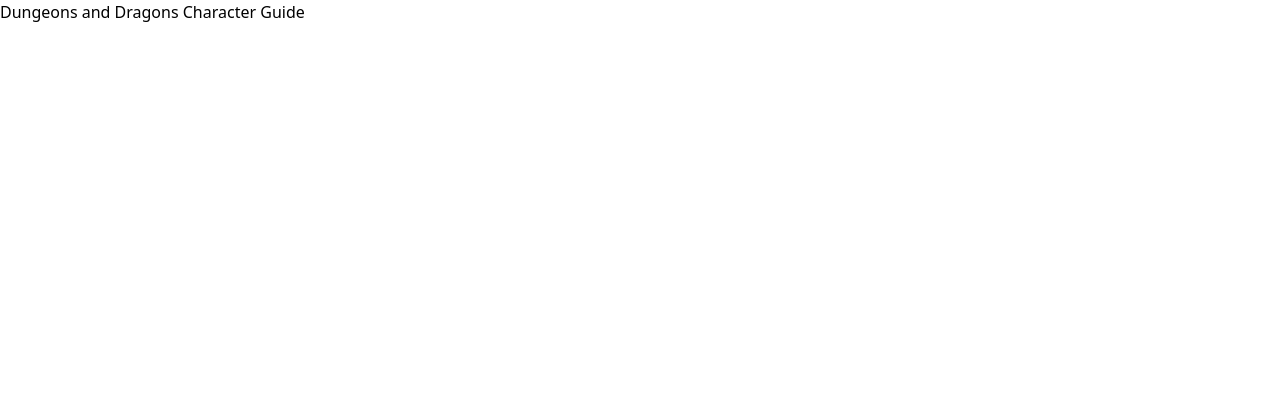
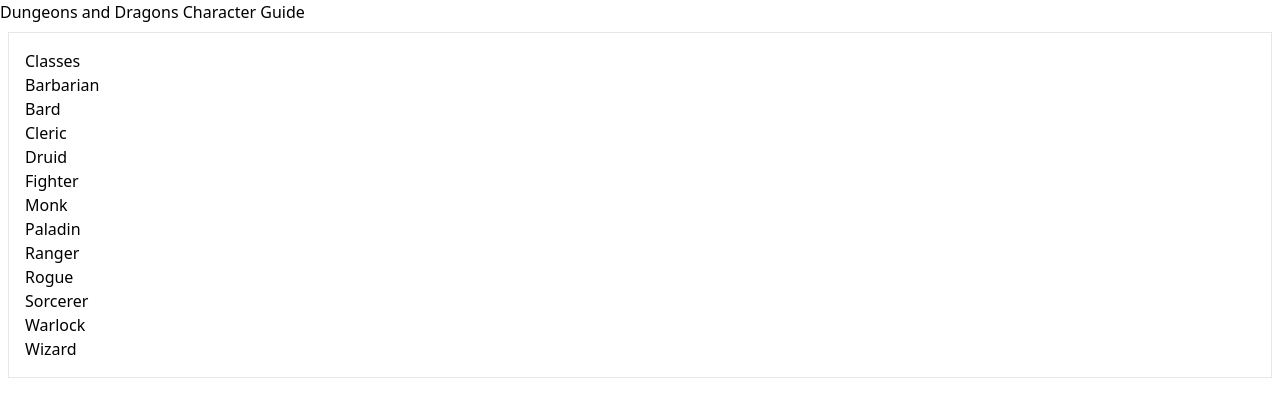
Before and after one commit to bryndsey/dnd-app, a React (Vite) app: page / in a window 1280 px wide. Shown: the top 394 px of the page. Built offline with nearby package versions, Linux system fonts and the light colour scheme.

Commit message:
Add basic UI with mocked data

```diff
--- a/src/App.tsx
+++ b/src/App.tsx
@@ -1,7 +1,12 @@
+import { ClassListSection } from "./features/class/ClassList";
+
 function App() {
   return (
     <>
       <h1>Dungeons and Dragons Character Guide</h1>
+      <div className="p-4 border m-2">
+        <ClassListSection />
+      </div>
     </>
   );
 }
--- /dev/null
+++ b/src/features/class/ClassList.tsx
@@ -0,0 +1,33 @@
+const mockClasses = [
+  "Barbarian",
+  "Bard",
+  "Cleric",
+  "Druid",
+  "Fighter",
+  "Monk",
+  "Paladin",
+  "Ranger",
+  "Rogue",
+  "Sorcerer",
+  "Warlock",
+  "Wizard",
+];
+
+export function ClassListSection() {
+  return (
+    <>
+      <h2>Classes</h2>
+      <ClassList />
+    </>
+  );
+}
+
+export function ClassList() {
+  return (
+    <ul>
+      {mockClasses.map((className) => (
+        <li key={className}>{className}</li>
+      ))}
+    </ul>
+  );
+}
```
